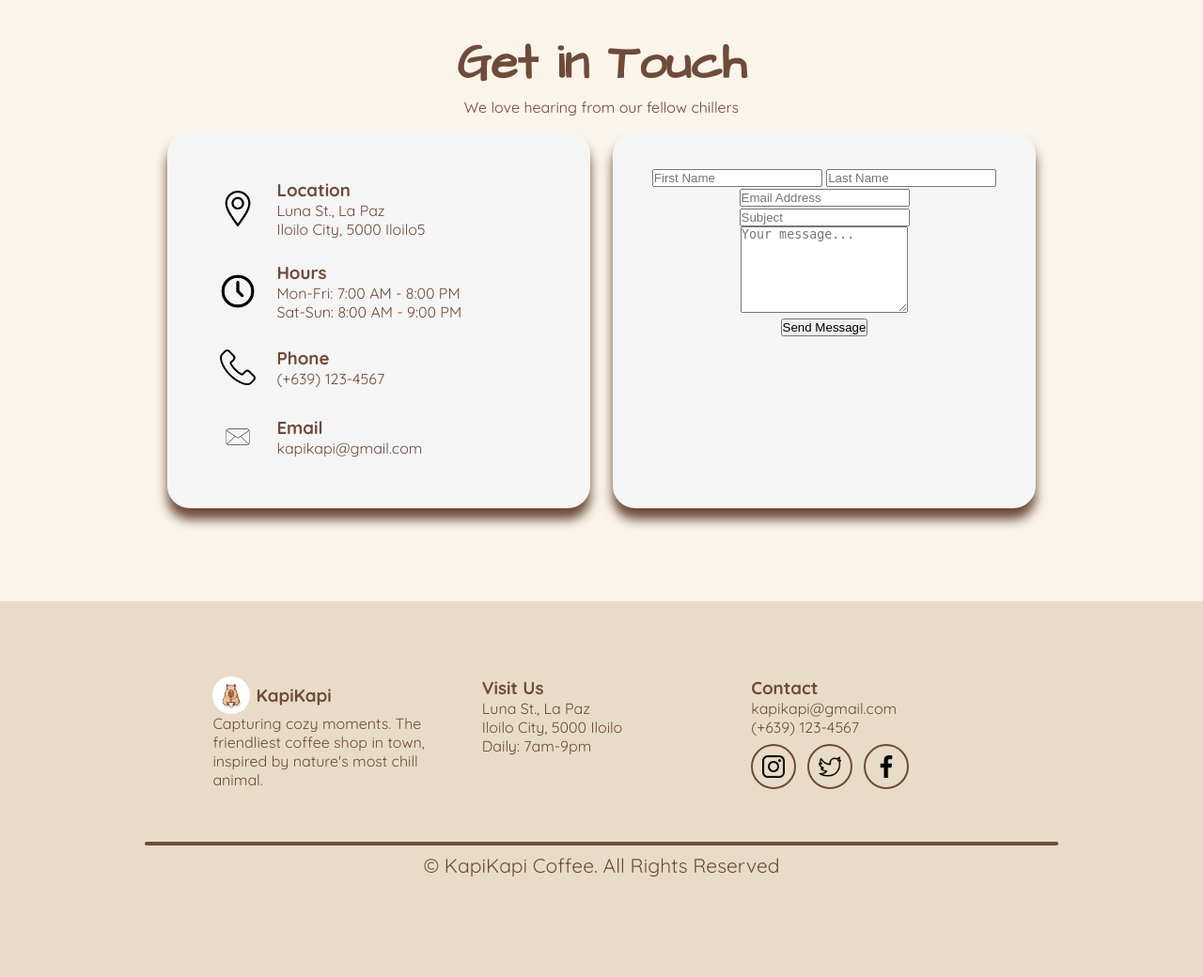
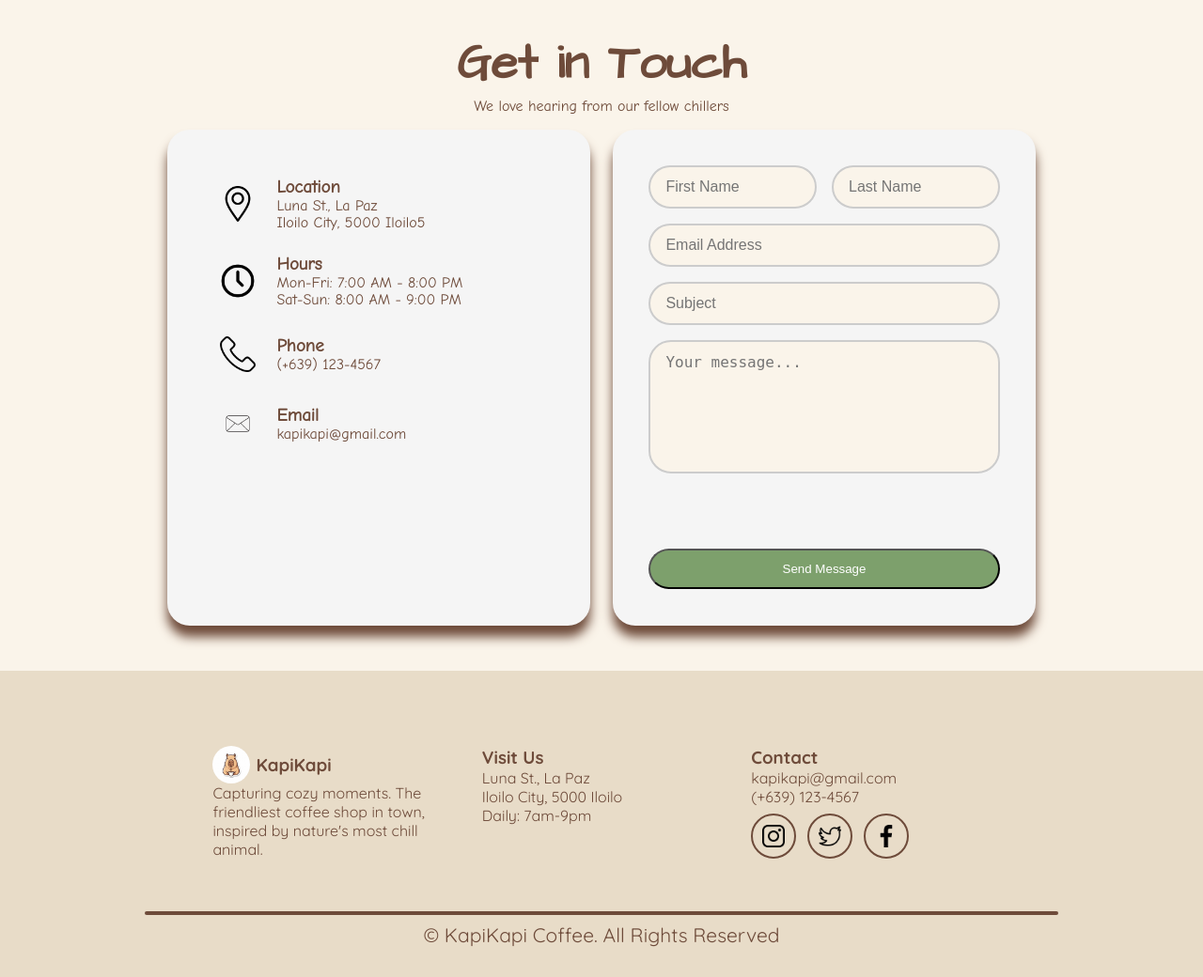
Before and after one commit to hiimkhel/KapiKapi-Website, a PHP site: page /pages/contact.php in a window 1280 px wide. Shown: the part 72-1112 px from the top of the page at 94% size. Before the commit the page ends 1006 px from the top, so only its background shows below. Run offline with PHP 8.4, Linux system fonts and the light colour scheme.

```diff
--- a/css/styles.css
+++ b/css/styles.css
@@ -527,7 +527,7 @@ main{
     align-items: center;
     justify-content: center;
     padding: 2em;
-    font-family: var(--secondary-font);
+    font-family: var(--primary-font);
     color: var(--primary-color);
 }
 .contact-title{
@@ -551,7 +551,49 @@ main{
 #contact-info-card{
     text-align: left;
 }
+#contact-form-card{
+    font-family: var(--primary-font);
 
+}
+/* Entire Form */
+#contact-form {
+    display: flex;
+    flex-direction: column;
+    gap: 16px;
+}
+
+/* Name Fields Side-by-Side */
+#name-fields {
+    display: flex;
+    gap: 16px;
+}
+
+#name-fields .contact-input {
+    flex: 1;
+}
+
+/* Input Fields */
+.contact-input {
+    width: 100%;
+    padding: 12px 16px;
+    border: 2px solid #ccc;
+    border-radius: 24px;
+    font-size: 16px;
+    background-color: var(--supporting-color);
+    transition: border 0.25s ease, box-shadow 0.25s ease;
+}
+
+/* Focus Effect */
+.contact-input:focus {
+    border-color: var(--primary-color);
+    box-shadow: 0 0 6px rgba(0,0,0,0.1);
+    outline: none;
+}
+
+/* Textarea */
+#message-field textarea {
+    resize: none;
+}
 .contact-info-section {
     display: flex;
     align-items: center;
@@ -572,7 +614,7 @@ main{
 
 /* Hover Effects */
 .contact-info-section:hover {
-    background-color: rgba(255, 128, 0, 0.173);
+    background-color: rgba(255, 128, 0, 0.435);
     transform: translateX(6px);
 }
 
--- a/pages/contact.php
+++ b/pages/contact.php
@@ -66,27 +66,27 @@
                     <form id="contact-form">
                         <!-- First Name and Last Name -->
                         <div id="name-fields">
-                            <input type="text" id="firstName" name="firstName" placeholder="First Name" required>
-                            <input type="text" id="lastName" name="lastName" placeholder="Last Name" required>
+                            <input class="contact-input" type="text" id="firstName" name="firstName" placeholder="First Name" required>
+                            <input class="contact-input" type="text" id="lastName" name="lastName" placeholder="Last Name" required>
                         </div>
 
                         <!-- Email Address -->
                         <div id="email-field">
-                            <input type="email" id="emailInput" name="email" placeholder="Email Address" required>
+                            <input class="contact-input" type="email" id="emailInput" name="email" placeholder="Email Address" required>
                         </div>
 
                         <!-- Subject -->
                         <div id="subject-field">
-                            <input type="text" id="subject" name="subject" placeholder="Subject" required>
+                            <input class="contact-input" type="text" id="subject" name="subject" placeholder="Subject" required>
                         </div>
 
                         <!-- Message -->
                         <div id="message-field">
-                            <textarea id="message" name="message" placeholder="Your message..." rows="6" required></textarea>
+                            <textarea class="contact-input" id="message" name="message" placeholder="Your message..." rows="6" required></textarea>
                         </div>
 
                         <!-- Submit Button -->
-                        <button type="submit" id="submit-btn">Send Message</button>
+                        <button class="primary-btn" type="submit" id="submit-btn">Send Message</button>
                     </form>
                 </div>
             </div>
```
